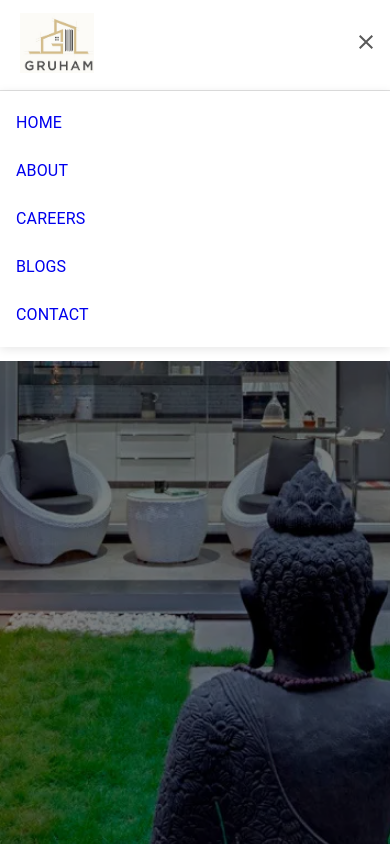
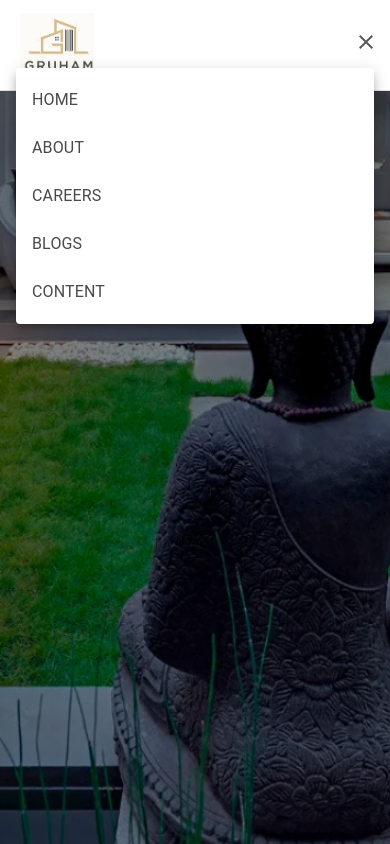
Before and after one commit to Rudreshcg/gruham-construction, a React (Vite) app: page / in a window 390 px wide. Both pictures are taken after a click on the button "menu". Shown: the top 844 px of the page. Built offline with nearby package versions, Linux system fonts and the light colour scheme.

Commit message:
menutab changes

```diff
--- a/src/App.jsx
+++ b/src/App.jsx
@@ -1,6 +1,5 @@
 import Dashboard from './components/Dashboard/Dashboard';
 import { BrowserRouter as Router, Route, Routes } from 'react-router-dom';
-import Home from './components/Home/Home';
 
 function App() {
 
--- a/src/components/Header/Header.jsx
+++ b/src/components/Header/Header.jsx
@@ -1,5 +1,5 @@
 import React, { useState } from 'react';
-import { AppBar, Toolbar, Button, IconButton, List, ListItem, ListItemText, Divider, Box, Collapse, useMediaQuery, useTheme } from '@mui/material';
+import { AppBar, Toolbar, Button, IconButton, List, ListItem, ListItemText, Divider, Box, Collapse, useMediaQuery, useTheme, MenuItem, Menu } from '@mui/material';
 import MenuIcon from '@mui/icons-material/Menu';
 import CloseIcon from '@mui/icons-material/Close';
 import { Link as RouterLink } from 'react-router-dom';
@@ -19,15 +19,16 @@ const Header = () => {
   const [drawerOpen, setDrawerOpen] = useState(false);
   const [seletedTab, setSelectedTab]= useState(null)
 
-  const toggleDrawer = () => {
-    setDrawerOpen(!drawerOpen);
+  const toggleDrawer = (e) => {
+    setDrawerOpen(Boolean(drawerOpen)?!drawerOpen:e.currentTarget);
+    Boolean(e.target.name)&&setSelectedTab(e.target.name);
   };
 
   const tabHandler =(value) =>{
     setSelectedTab(value)
   }
 
-  const tabMenu = [{tabName:'HOME', to:'/'},, {tabName:'ABOUT', to:'/about'}, {tabName:'CAREERS', to:'/careers'}, {tabName:'BLOGS', to:'/blogs'}, {tabName:'CONTENT', to:'/content'}]
+  const tabMenu = [{tabName:'HOME', to:'/'}, {tabName:'ABOUT', to:'/about'}, {tabName:'CAREERS', to:'/careers'}, {tabName:'BLOGS', to:'/blogs'}, {tabName:'CONTENT', to:'/content'}]
 
   return (
     <>
@@ -86,40 +87,29 @@ const Header = () => {
         <Divider sx={{ width: '100%' }} />
       </AppBar>
 
-      <Collapse in={drawerOpen}>
-        <Box
-          sx={{
-            width: '100vw',
-            overflowX: 'hidden',
-            position: 'absolute',
-            left: 0,
-            backgroundColor: 'white',
-            zIndex: 1,
-            boxShadow: '0px 2px 10px rgba(0, 0, 0, 0.1)',
-          }}
-        >
-          <List>
-            <ListItem button component={RouterLink} to="/" onClick={toggleDrawer}>
-              <ListItemText primary="HOME" />
-            </ListItem>
-            <ListItem button component={RouterLink} to="/about" onClick={toggleDrawer}>
-              <ListItemText primary="ABOUT" />
-            </ListItem>
-            <ListItem button component={RouterLink} to="/careers" onClick={toggleDrawer}>
-              <ListItemText primary="CAREERS" />
-            </ListItem>
-            <ListItem button component={RouterLink} to="/blogs" onClick={toggleDrawer}>
-              <ListItemText primary="BLOGS" />
-            </ListItem>
-            <ListItem button component={RouterLink} to="/contact" onClick={toggleDrawer}>
-              <ListItemText primary="CONTACT" />
-            </ListItem>
-          </List>
-        </Box>
-      </Collapse>
+      <Menu anchorEl={drawerOpen}
+      open={Boolean(drawerOpen)}
+      transformOrigin={{
+        vertical: 'top',
+        horizontal: 'right',
+      }}
+      onClose={toggleDrawer}>
+          {tabMenu.map((tab)=>(<MenuItem button component={RouterLink} to={tab.to} sx={{
+                    color:seletedTab===tab.tabName?'#C2B280': '#4A4A4A',
+                    width:'100vw',
+                    // p: "16px 24px",
+                    '&:hover': {
+                      color: '#C2B280',
+                      backgroundColor: 'inherit'
+                    }
+                  }}
+                  name={tab.tabName} onClick={toggleDrawer}>
+                  {tab.tabName}
+                </MenuItem>))}
+      </Menu>
 
-      <Box sx={{ marginTop: drawerOpen ? '32vh' : 0 }}>
-      </Box>
+      {/* <Box sx={{ marginTop: drawerOpen ? '32vh' : 0 }}>
+      </Box> */}
     </>
   );
 };
```
